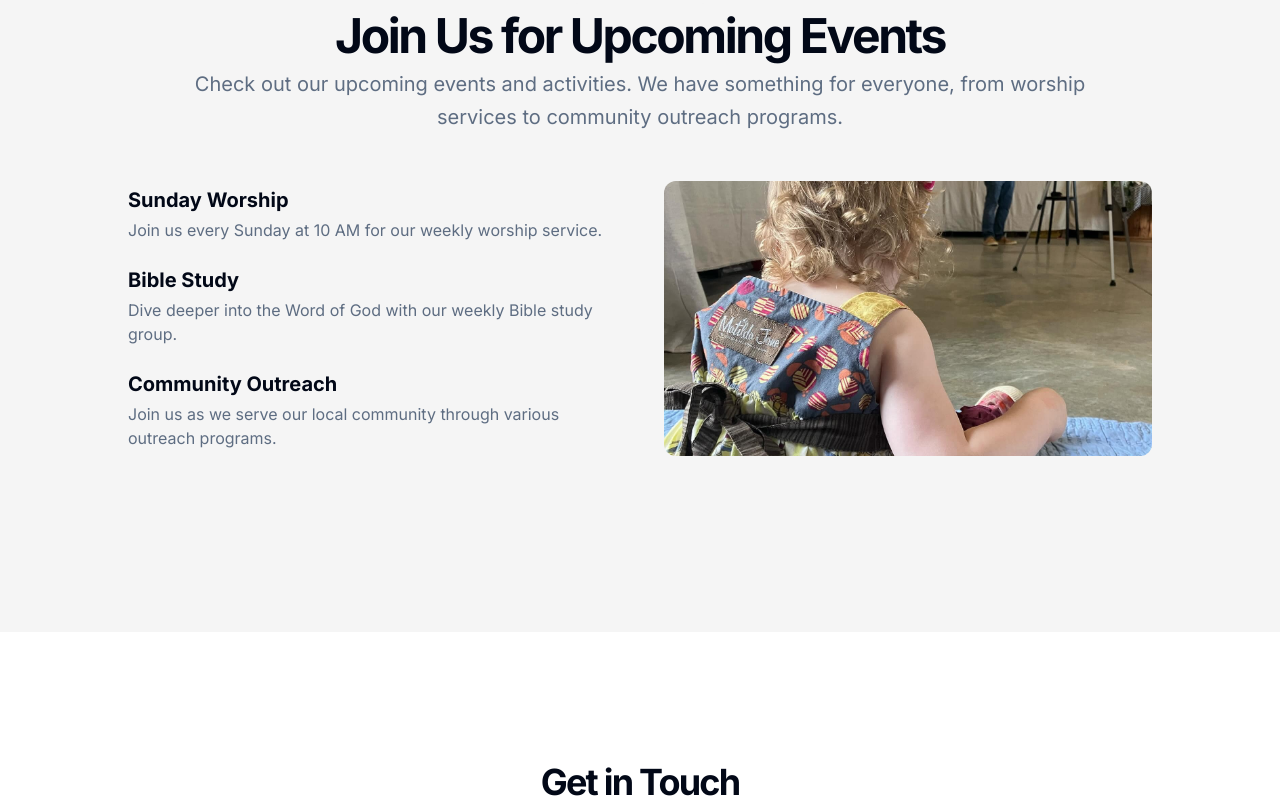
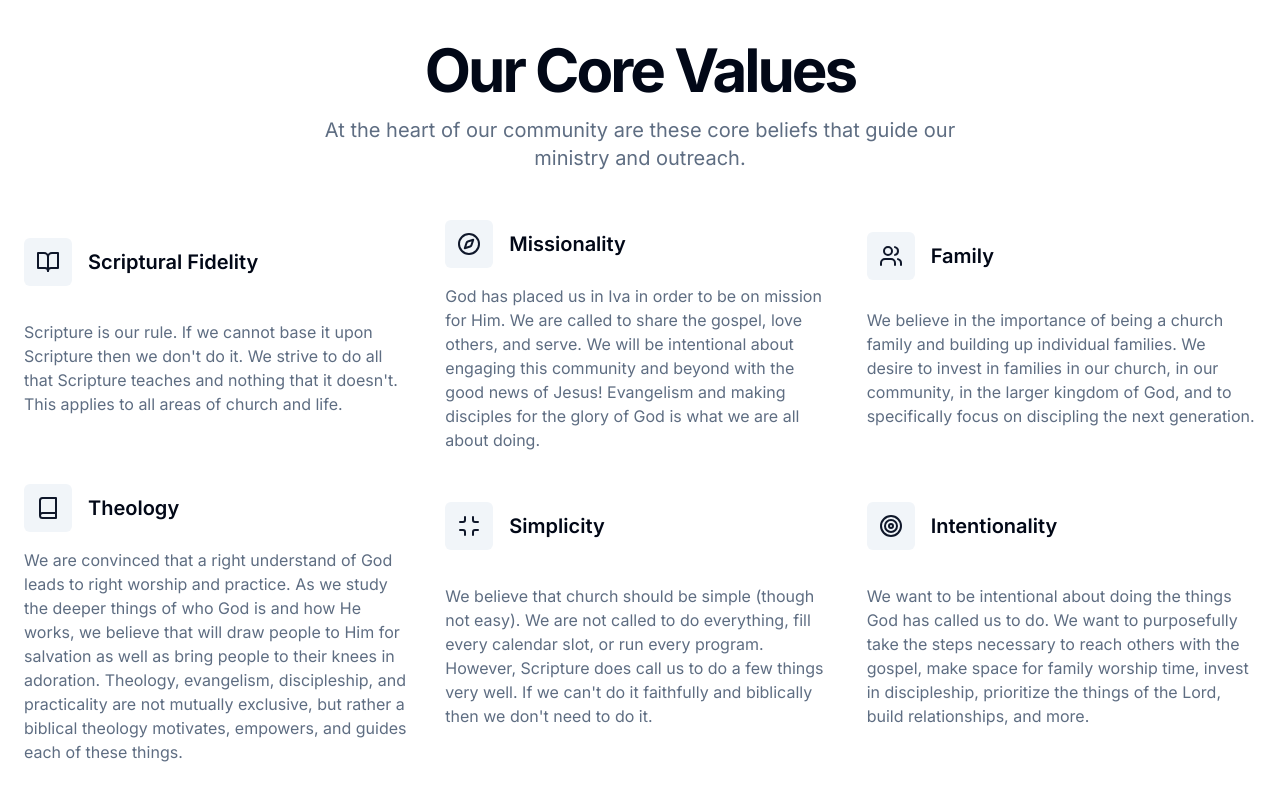
Before and after one commit to aberry520/family-life, a Next.js app: page / in a window 1280 px wide. Shown: the part 2228-3026 px from the top of the page. Built offline with nearby package versions, Linux system fonts and the light colour scheme; a web font is replaced by a local one.

Commit message:
create and add values comp

```diff
--- a/src/components/home.tsx
+++ b/src/components/home.tsx
@@ -4,6 +4,7 @@ import Contact from "./contact";
 import Footer from "./footer";
 import Header from "./header";
 import { About } from "./about";
+import Values from "./values";
 
 export default function Home() {
   const [currentBgUrl, setCurrentBgUrl] = useState("/images/waterday/IMG_8130.JPG");
@@ -65,6 +66,7 @@ export default function Home() {
         </div>
       </section>
       <About />
+      <Values />
       <section className="w-full py-12 md:py-24 lg:py-32 bg-muted flex justify-center">
         <div className="container px-4 md:px-6">
           <div className="flex flex-col items-center justify-center space-y-4 text-center">
--- /dev/null
+++ b/src/components/values.tsx
@@ -0,0 +1,235 @@
+export default function Values() {
+  return (
+    <section className="w-full py-12 md:py-24 lg:py-32 xl:py-48 justify-center flex">
+      <div className="container grid gap-12 px-4 md:px-6">
+        <div className="grid gap-4 text-center">
+          <h2 className="text-3xl font-bold tracking-tighter sm:text-4xl md:text-5xl lg:text-6xl/none">
+            Our Core Values
+          </h2>
+          <p className="mx-auto max-w-[700px] text-muted-foreground md:text-xl">
+            At the heart of our community are these core beliefs that guide our ministry and outreach.
+          </p>
+        </div>
+        <div className="grid gap-8 md:grid-cols-2 lg:grid-cols-3">
+          <div className="grid gap-4">
+            <div className="flex items-center gap-4">
+              <div className="bg-secondary rounded-md p-3 flex items-center justify-center">
+                <BookOpenIcon className="w-6 h-6 text-secondary-foreground" />
+              </div>
+              <h3 className="text-xl font-semibold">Scriptural Fidelity</h3>
+            </div>
+            <p className="text-muted-foreground">
+              Scripture is our rule. If we cannot base it upon Scripture then we don't do it. We strive to do all that
+              Scripture teaches and nothing that it doesn't. This applies to all areas of church and life.
+            </p>
+          </div>
+          <div className="grid gap-4">
+            <div className="flex items-center gap-4">
+              <div className="bg-secondary rounded-md p-3 flex items-center justify-center">
+                <CompassIcon className="w-6 h-6 text-secondary-foreground" />
+              </div>
+              <h3 className="text-xl font-semibold">Missionality</h3>
+            </div>
+            <p className="text-muted-foreground">
+              God has placed us in Iva in order to be on mission for Him. We are called to share the gospel, love
+              others, and serve. We will be intentional about engaging this community and beyond with the good news of
+              Jesus! Evangelism and making disciples for the glory of God is what we are all about doing.
+            </p>
+          </div>
+          <div className="grid gap-4">
+            <div className="flex items-center gap-4">
+              <div className="bg-secondary rounded-md p-3 flex items-center justify-center">
+                <UsersIcon className="w-6 h-6 text-secondary-foreground" />
+              </div>
+              <h3 className="text-xl font-semibold">Family</h3>
+            </div>
+            <p className="text-muted-foreground">
+              We believe in the importance of being a church family and building up individual families. We desire to
+              invest in families in our church, in our community, in the larger kingdom of God, and to specifically
+              focus on discipling the next generation.
+            </p>
+          </div>
+          <div className="grid gap-4">
+            <div className="flex items-center gap-4">
+              <div className="bg-secondary rounded-md p-3 flex items-center justify-center">
+                <BookIcon className="w-6 h-6 text-secondary-foreground" />
+              </div>
+              <h3 className="text-xl font-semibold">Theology</h3>
+            </div>
+            <p className="text-muted-foreground">
+              We are convinced that a right understand of God leads to right worship and practice. As we study the
+              deeper things of who God is and how He works, we believe that will draw people to Him for salvation as
+              well as bring people to their knees in adoration. Theology, evangelism, discipleship, and practicality are
+              not mutually exclusive, but rather a biblical theology motivates, empowers, and guides each of these
+              things.
+            </p>
+          </div>
+          <div className="grid gap-4">
+            <div className="flex items-center gap-4">
+              <div className="bg-secondary rounded-md p-3 flex items-center justify-center">
+                <MinimizeIcon className="w-6 h-6 text-secondary-foreground" />
+              </div>
+              <h3 className="text-xl font-semibold">Simplicity</h3>
+            </div>
+            <p className="text-muted-foreground">
+              We believe that church should be simple (though not easy). We are not called to do everything, fill every
+              calendar slot, or run every program. However, Scripture does call us to do a few things very well. If we
+              can't do it faithfully and biblically then we don't need to do it.
+            </p>
+          </div>
+          <div className="grid gap-4">
+            <div className="flex items-center gap-4">
+              <div className="bg-secondary rounded-md p-3 flex items-center justify-center">
+                <TargetIcon className="w-6 h-6 text-secondary-foreground" />
+              </div>
+              <h3 className="text-xl font-semibold">Intentionality</h3>
+            </div>
+            <p className="text-muted-foreground">
+              We want to be intentional about doing the things God has called us to do. We want to purposefully take the
+              steps necessary to reach others with the gospel, make space for family worship time, invest in
+              discipleship, prioritize the things of the Lord, build relationships, and more.
+            </p>
+          </div>
+        </div>
+      </div>
+    </section>
+  );
+}
+
+function BookIcon(props: any) {
+  return (
+    <svg
+      {...props}
+      xmlns="http://www.w3.org/2000/svg"
+      width="24"
+      height="24"
+      viewBox="0 0 24 24"
+      fill="none"
+      stroke="currentColor"
+      strokeWidth="2"
+      strokeLinecap="round"
+      strokeLinejoin="round">
+      <path d="M4 19.5v-15A2.5 2.5 0 0 1 6.5 2H20v20H6.5a2.5 2.5 0 0 1 0-5H20" />
+    </svg>
+  );
+}
+
+function BookOpenIcon(props: any) {
+  return (
+    <svg
+      {...props}
+      xmlns="http://www.w3.org/2000/svg"
+      width="24"
+      height="24"
+      viewBox="0 0 24 24"
+      fill="none"
+      stroke="currentColor"
+      strokeWidth="2"
+      strokeLinecap="round"
+      strokeLinejoin="round">
+      <path d="M2 3h6a4 4 0 0 1 4 4v14a3 3 0 0 0-3-3H2z" />
+      <path d="M22 3h-6a4 4 0 0 0-4 4v14a3 3 0 0 1 3-3h7z" />
+    </svg>
+  );
+}
+
+function CompassIcon(props: any) {
+  return (
+    <svg
+      {...props}
+      xmlns="http://www.w3.org/2000/svg"
+      width="24"
+      height="24"
+      viewBox="0 0 24 24"
+      fill="none"
+      stroke="currentColor"
+      strokeWidth="2"
+      strokeLinecap="round"
+      strokeLinejoin="round">
+      <path d="m16.24 7.76-1.804 5.411a2 2 0 0 1-1.265 1.265L7.76 16.24l1.804-5.411a2 2 0 0 1 1.265-1.265z" />
+      <circle
+        cx="12"
+        cy="12"
+        r="10"
+      />
+    </svg>
+  );
+}
+
+function MinimizeIcon(props: any) {
+  return (
+    <svg
+      {...props}
+      xmlns="http://www.w3.org/2000/svg"
+      width="24"
+      height="24"
+      viewBox="0 0 24 24"
+      fill="none"
+      stroke="currentColor"
+      strokeWidth="2"
+      strokeLinecap="round"
+      strokeLinejoin="round">
+      <path d="M8 3v3a2 2 0 0 1-2 2H3" />
+      <path d="M21 8h-3a2 2 0 0 1-2-2V3" />
+      <path d="M3 16h3a2 2 0 0 1 2 2v3" />
+      <path d="M16 21v-3a2 2 0 0 1 2-2h3" />
+    </svg>
+  );
+}
+
+function TargetIcon(props: any) {
+  return (
+    <svg
+      {...props}
+      xmlns="http://www.w3.org/2000/svg"
+      width="24"
+      height="24"
+      viewBox="0 0 24 24"
+      fill="none"
+      stroke="currentColor"
+      strokeWidth="2"
+      strokeLinecap="round"
+      strokeLinejoin="round">
+      <circle
+        cx="12"
+        cy="12"
+        r="10"
+      />
+      <circle
+        cx="12"
+        cy="12"
+        r="6"
+      />
+      <circle
+        cx="12"
+        cy="12"
+        r="2"
+      />
+    </svg>
+  );
+}
+
+function UsersIcon(props: any) {
+  return (
+    <svg
+      {...props}
+      xmlns="http://www.w3.org/2000/svg"
+      width="24"
+      height="24"
+      viewBox="0 0 24 24"
+      fill="none"
+      stroke="currentColor"
+      strokeWidth="2"
+      strokeLinecap="round"
+      strokeLinejoin="round">
+      <path d="M16 21v-2a4 4 0 0 0-4-4H6a4 4 0 0 0-4 4v2" />
+      <circle
+        cx="9"
+        cy="7"
+        r="4"
+      />
+      <path d="M22 21v-2a4 4 0 0 0-3-3.87" />
+      <path d="M16 3.13a4 4 0 0 1 0 7.75" />
+    </svg>
+  );
+}
```
